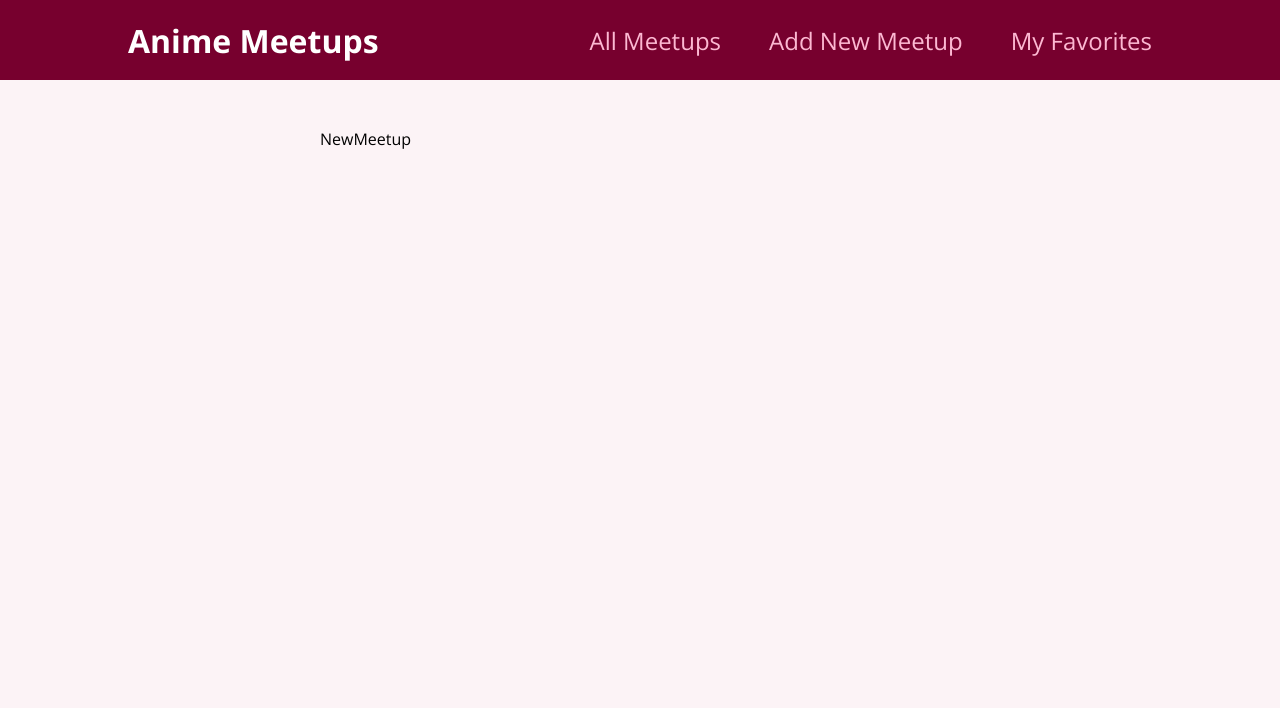
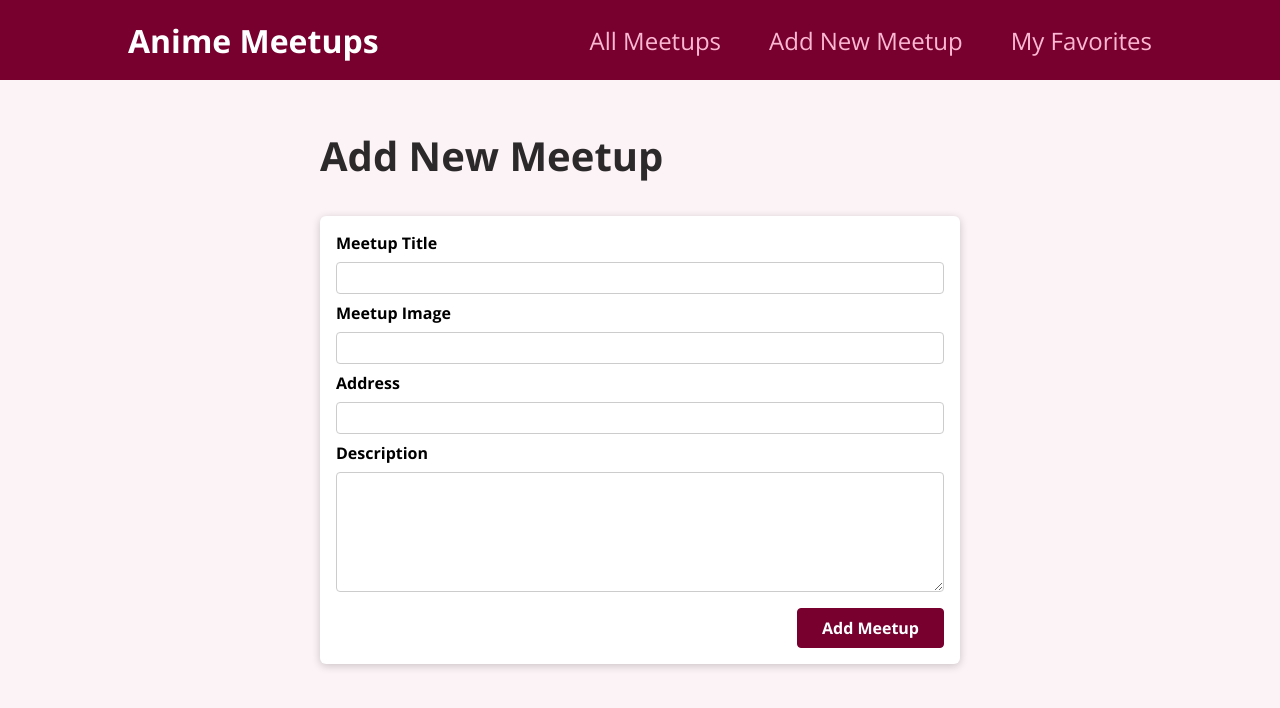
Before and after one commit to MiHawkStackOverFlow/react-refresher, a React (Create React App) app: page /new-meetup in a window 1280 px wide. Shown: the top 708 px of the page. Built offline with nearby package versions, Linux system fonts and the light colour scheme.

Commit message:
added new meetup form with html

```diff
--- /dev/null
+++ b/src/components/meetups/NewMeetupForm.js
@@ -0,0 +1,31 @@
+import React from "react";
+import Card from "../ui/Card";
+import classes from "./NewMeetupForm.module.css";
+
+export default function NewMeetupForm() {
+  return (
+    <Card>
+      <form className={classes.form}>
+        <div className={classes.control}>
+          <label htmlFor="title">Meetup Title</label>
+          <input type="text" required id="title" />
+        </div>
+        <div className={classes.control}>
+          <label htmlFor="image">Meetup Image</label>
+          <input type="url" required id="image" />
+        </div>
+        <div className={classes.control}>
+          <label htmlFor="address">Address</label>
+          <input type="text" required id="address" />
+        </div>
+        <div className={classes.control}>
+          <label htmlFor="description">Description</label>
+          <textarea id="description" rows="5" required></textarea>
+        </div>
+        <div className={classes.actions}>
+          <button>Add Meetup</button>
+        </div>
+      </form>
+    </Card>
+  );
+}
--- /dev/null
+++ b/src/components/meetups/NewMeetupForm.module.css
@@ -0,0 +1,45 @@
+.form {
+  padding: 1rem;
+}
+
+.control {
+  margin-bottom: 0.5rem;
+}
+
+.control label {
+  display: block;
+  font-weight: bold;
+  margin-bottom: 0.5rem;
+}
+
+.control input,
+.control textarea {
+  display: block;
+  font: inherit;
+  border-radius: 4px;
+  border: 1px solid #ccc;
+  padding: 0.25rem;
+  width: 100%;
+}
+
+.actions {
+  margin-top: 1rem;
+  text-align: right;
+}
+
+.actions button {
+  font: inherit;
+  cursor: pointer;
+  background-color: #77002e;
+  color: white;
+  padding: 0.5rem 1.5rem;
+  border: 1px solid #77002e;
+  border-radius: 4px;
+  font-weight: bold;
+}
+
+.actions button:hover,
+.actions button:active {
+  background-color: #a50e48;
+  border-color: #a50e48;
+}
--- a/src/pages/NewMeetup.js
+++ b/src/pages/NewMeetup.js
@@ -1,7 +1,11 @@
 import React from 'react'
+import NewMeetupForm from '../components/meetups/NewMeetupForm';
 
 export default function NewMeetupPage() {
   return (
-    <div>NewMeetup</div>
+    <section>
+      <h1>Add New Meetup</h1>
+      <NewMeetupForm />
+    </section>
   )
 }
```
